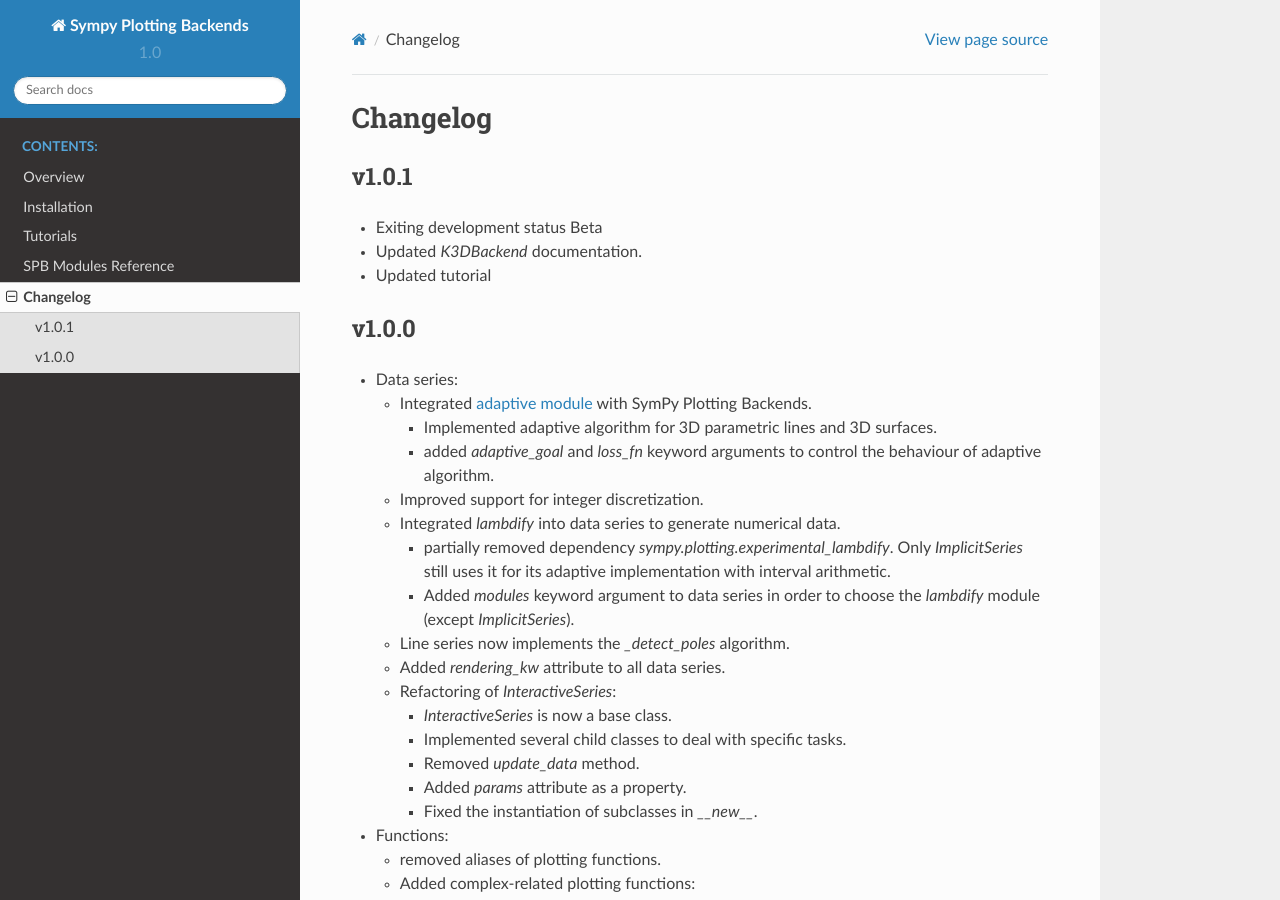
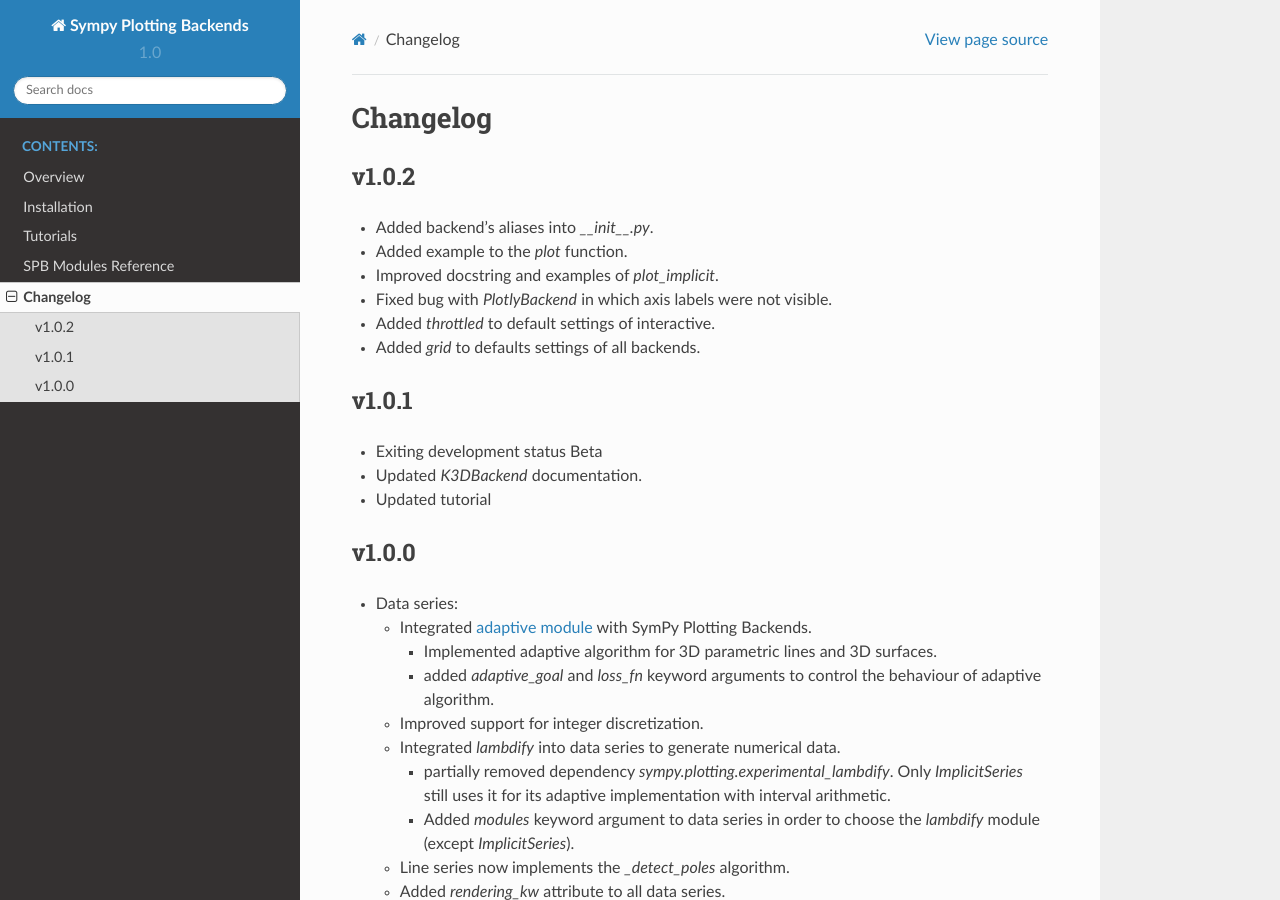
Before and after one commit to Davide-sd/sympy-plot-backends, a Sphinx documentation site: the page built from doc/source/changelog.rst, in a window 1280 px wide and 900 px high. Built offline with Sphinx 7.4.7 and the Read the Docs theme 2.0.0, drawn with Linux system fonts in a browser that asks for light colours.

Commit message:
version bump

```diff
--- a/doc/source/changelog.rst
+++ b/doc/source/changelog.rst
@@ -1,6 +1,17 @@
 ==========
  Changelog
 ==========
+
+v1.0.2
+======
+
+* Added backend's aliases into `__init__.py`.
+* Added example to the `plot` function.
+* Improved docstring and examples of `plot_implicit`.
+* Fixed bug with `PlotlyBackend` in which axis labels were not visible.
+* Added `throttled` to default settings of interactive.
+* Added `grid` to defaults settings of all backends.
+
 
 v1.0.1
 ======
@@ -8,6 +19,7 @@ v1.0.1
 * Exiting development status Beta
 * Updated `K3DBackend` documentation.
 * Updated tutorial
+
 
 v1.0.0
 ======
--- a/spb/_version.py
+++ b/spb/_version.py
@@ -1 +1 @@
-__version__ = "1.0.1"
+__version__ = "1.0.2"
```
